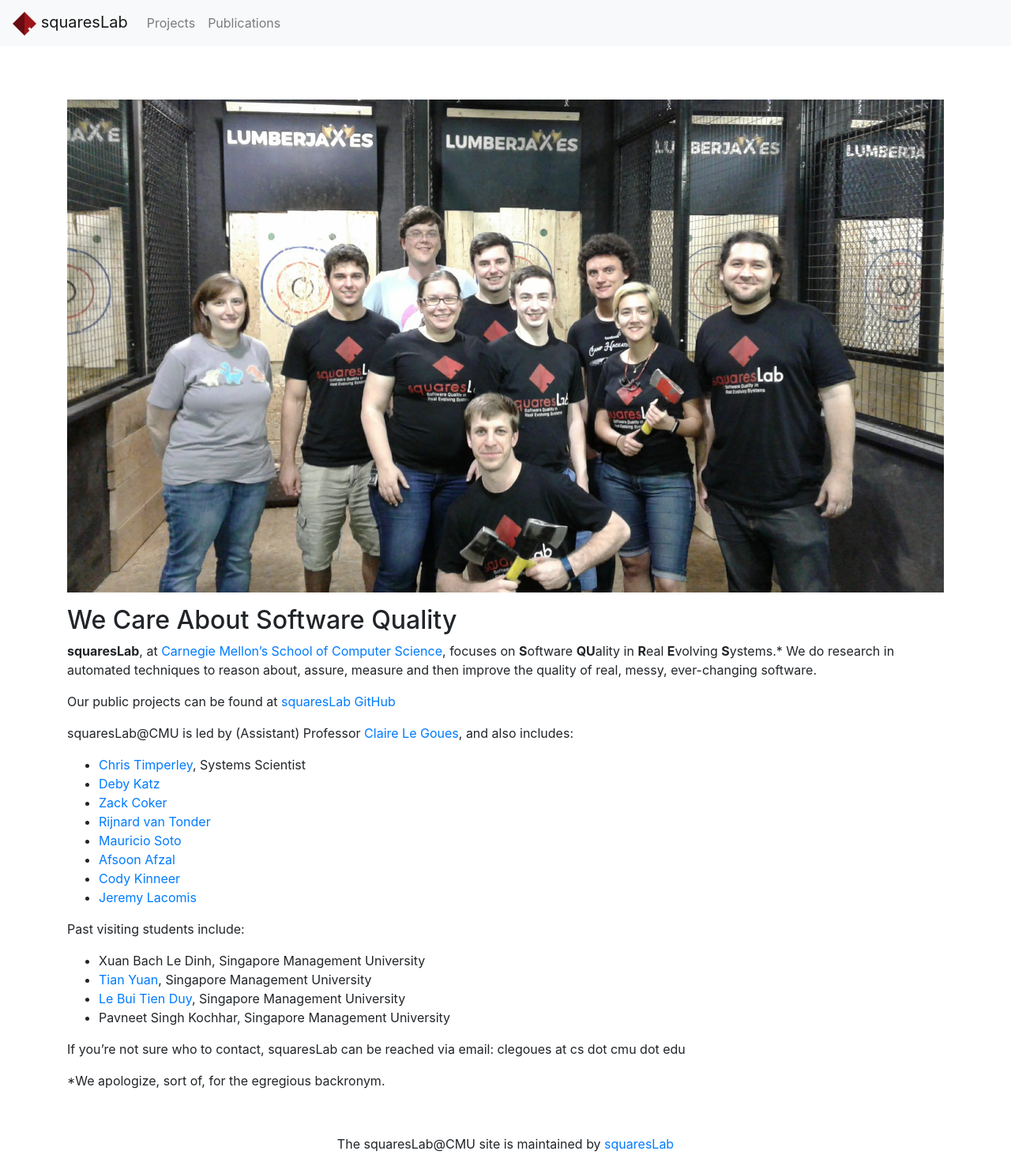
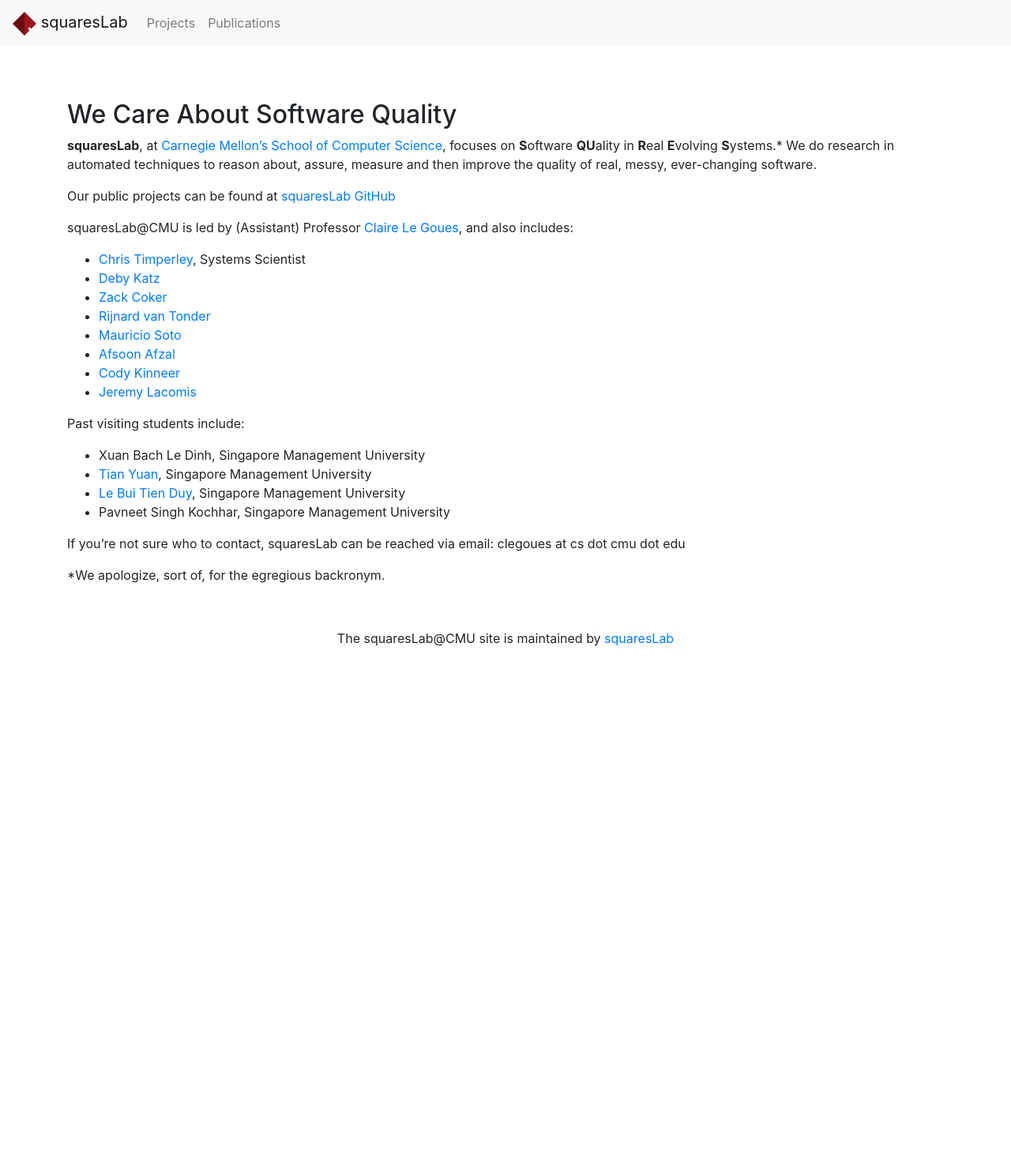
Before and after one commit to squaresLab/squaresLab.github.io, a Jekyll site: the page built from index.md, in a window 1280 px wide. Shown: the whole page at 79% size. Built offline with Jekyll 4.4.1, drawn with Linux system fonts in a browser that asks for light colours; nearby versions of some CDN libraries; after the commit the page ends 900 px from its top, so only the background shows below that.

Commit message:
removing the original group photo

```diff
--- a/index.md
+++ b/index.md
@@ -3,8 +3,6 @@ title: squaresLab
 layout: default
 ---
 {% include flexslider-carousel.html %}
-<img src="{{ site.url }}/assets/img/GroupAxePhoto.jpg" alt="group photo"
-style="width:100%; height:auto;"/>
 
 ## We Care About Software Quality
 
```
